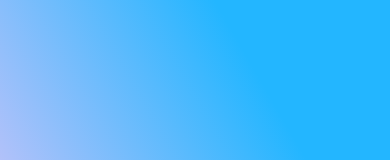
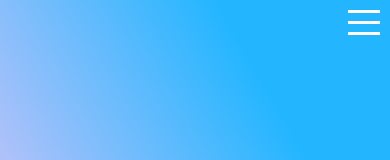
Before and after one commit to thennal10/vglist-roulette, a Vue app: page / in a window 390 px wide. Shown: the top 160 px of the page. Built offline with nearby package versions, Linux system fonts and the light colour scheme.

Commit message:
made filters available on mobile some minor refactoring

```diff
--- a/src/App.vue
+++ b/src/App.vue
@@ -3,7 +3,7 @@
 <div v-if="gameList.length" class="container">
   <div class="scene">
     <transition name="fade">
-      <div v-if="resultShowing" class="rays"></div>
+      <div v-if="showRays" class="rays"></div>
     </transition>
     <div class="gamesContainer" :style='containerShift'>
       <GameItem v-for="game in filteredGameList" :key="game.index" :index="game.index" :id="game.id"
@@ -31,10 +31,11 @@
     </div>
 
     <div class="column is-hidden-mobile">
-      <FiltersContainer v-model:speedy="speedy" v-model:unplayedOnly="unplayedOnly" v-model:noCompleted="noCompleted" />
+      <FiltersContainer :addons="true" v-model:speedy="speedy" v-model:unplayedOnly="unplayedOnly" v-model:noCompleted="noCompleted" />
     </div>
   </div>
 </div>
+
 <div v-else>
   <p class="title">Connect your vglist account, and spin the wheel!</p>
   <a class="button is-info is-light is-large" :href="`https://vglist.co/settings/oauth/authorize?client_id=${client_id}&redirect_uri=https://tolocalhost.com&response_type=code`">
@@ -42,11 +43,24 @@
   </a>
 </div>
 
+<div class="menu-icon is-hidden-tablet" @click="showModal = true">
+  <span class="line"></span>
+  <span class="line"></span>
+  <span class="line"></span>
+</div>
+<div v-if="showModal" class="modal is-active">
+  <div class="modal-background" @click="showModal = false"></div>
+  <div class="modal-content box has-background-white">
+    <p class="subtitle">Filters:</p>
+    <FiltersContainer :addons="false" v-model:speedy="speedy" v-model:unplayedOnly="unplayedOnly" v-model:noCompleted="noCompleted" />
+  </div>
+  <button class="modal-close is-large" @click="showModal = false" aria-label="close"></button>
+</div>
 </template>
 
 <script>
-import GameItem from './components/GameItem.vue'
-import FiltersContainer from './components/FiltersContainer.vue'
+import GameItem from './components/GameItem'
+import FiltersContainer from './components/FiltersContainer'
 
 export default {
   name: 'App',
@@ -79,8 +93,11 @@ export default {
       rotateAngle: 0, // Angle to rotate
       oddRotateNum: 0, // Used to include and exclude a rotation offset
       windowWidth: window.innerWidth, // Just stores the current width
-      resultShowing: false,
-      spinning: false,
+      showModal: false,
+      // These two things are distinct so the rays don't show up on page load
+      showRays: false, // Used for rays
+      isSpinning: false, // Used to set transition speed when spinning
+      // Filters
       speedy: false,
       unplayedOnly: false,
       noCompleted: false
@@ -118,7 +135,7 @@ export default {
       return 'transform: translateZ('+ (-this.radius) +'px);'
     },
     rotateTime() {
-      return this.spinning ? (this.speedy ? 1 : 15) : 0
+      return this.isSpinning ? (this.speedy ? 1 : 15) : 0
     }
   },
   methods: {
@@ -200,8 +217,8 @@ export default {
       sessionStorage.setItem('gameList', JSON.stringify(this.gameList))
     },
     pickRandom() {
-      this.resultShowing = false
-      this.spinning = true
+      this.showRays = false
+      this.isSpinning = true
 
       var randomGame = this.filteredGameList[Math.floor(Math.random() * this.filteredGameList.length)];
 
@@ -212,8 +229,8 @@ export default {
       window.setTimeout(this.setResult, this.rotateTime * 1000)
     },
     setResult() {
-      this.spinning = false
-      this.resultShowing = true
+      this.isSpinning = false
+      this.showRays = true
     }
   }
 }
@@ -250,6 +267,24 @@ body {
 p, div, a {
   font-family: 'Zilla Slab', serif;
 }
+
+.menu-icon {
+  height: 32px;
+  width: 32px;
+  position: fixed;
+  right: 10px;
+  top: 10px;
+}
+
+.menu-icon > .line {
+    background-color: white;
+    height: 3px;
+    display: block;
+}
+.menu-icon > .line + .line {
+    margin-top: 8px;
+}
+
 .gamesContainer {
   width: 100%;
   height: 100%;
--- a/src/components/FiltersContainer.vue
+++ b/src/components/FiltersContainer.vue
@@ -1,5 +1,5 @@
 <template>
-  <div class="buttons has-addons is-left">
+  <div :class="`buttons ${addons ? 'has-addons is-left': ''}`">
     <FilterButton id="speedy-filter" text="Speed Up" colorClass="success"
         @update:checked="$emit('update:speedy', $event)"
         :checked="speedy" />
@@ -15,13 +15,14 @@
 </template>
 
 <script>
-import FilterButton from './FilterButton.vue'
+import FilterButton from './FilterButton'
 export default {
   name: 'FiltersContainer',
   components: {
     FilterButton
   },
   props: {
+    addons: Boolean,
     speedy: Boolean,
     unplayedOnly: Boolean,
     noCompleted: Boolean
```
